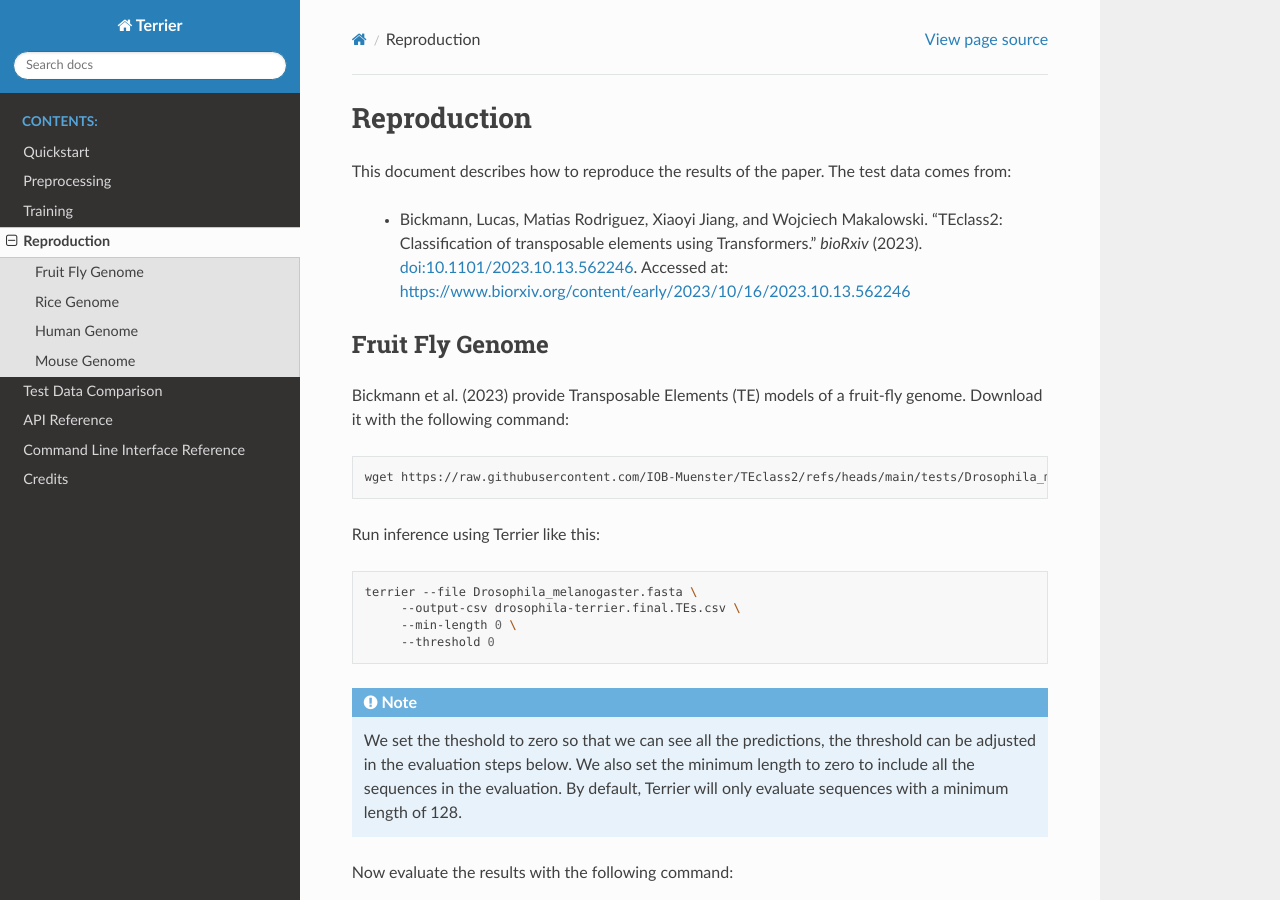
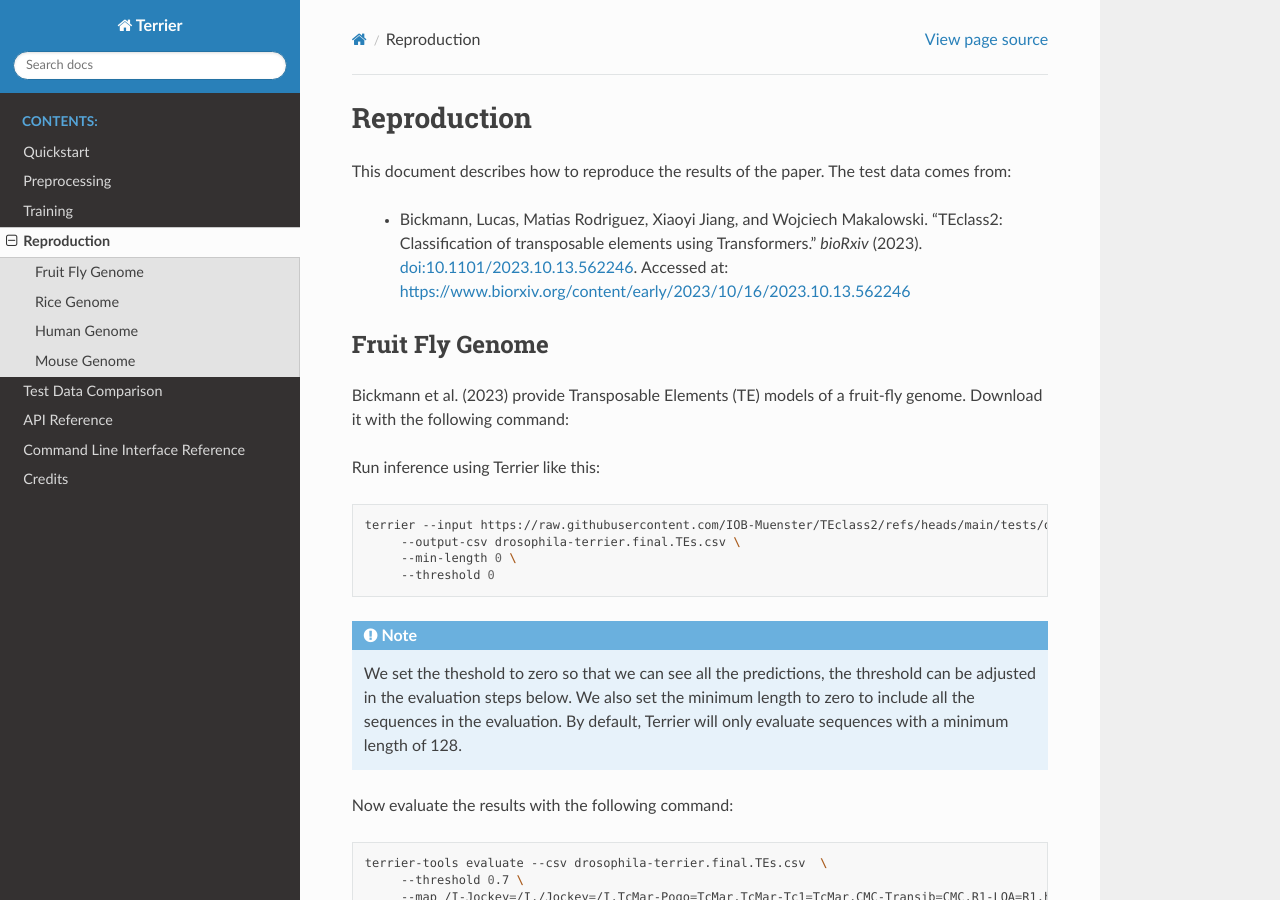
Before and after one commit to rbturnbull/terrier, a Sphinx documentation site: the page built from docs/reproduction.rst, in a window 1280 px wide and 900 px high. Built offline with Sphinx 7.4.7 and the Read the Docs theme 3.1.0, drawn with Linux system fonts in a browser that asks for light colours; some of the changed text lies outside the part shown.

```diff
--- a/docs/reproduction.rst
+++ b/docs/reproduction.rst
@@ -15,15 +15,12 @@ Fruit Fly Genome
 
 Bickmann et al. (2023) provide Transposable Elements (TE) models of a fruit-fly genome. Download it with the following command:
 
-.. code-block:: bash
-
-   wget https://raw.githubusercontent.com/IOB-Muenster/TEclass2/refs/heads/main/tests/Drosophila_melanogaster.fasta
 
 Run inference using Terrier like this:
 
 .. code-block:: bash
 
-   terrier --file Drosophila_melanogaster.fasta \
+   terrier --input https://raw.githubusercontent.com/IOB-Muenster/TEclass2/refs/heads/main/tests/drosophila.final.TEs.fa \
         --output-csv drosophila-terrier.final.TEs.csv \
         --min-length 0 \
         --threshold 0
@@ -108,15 +105,12 @@ Rice Genome
 
 Bickmann et al. (2023) also provide Transposable Elements (TE) models of a rice genome. Download it with the following command:
 
-.. code-block:: bash
-
-   wget https://raw.githubusercontent.com/IOB-Muenster/TEclass2/refs/heads/main/tests/Oryza_sativa.fasta
-
 Run inference using Terrier like this:
 
 .. code-block:: bash
 
-   terrier --file Oryza_sativa.fasta --output-csv oryza-terrier.final.TEs.csv --threshold 0
+   terrier --intput https://raw.githubusercontent.com/IOB-Muenster/TEclass2/refs/heads/main/tests/oryza.final.TEs.fa \
+       --output-csv oryza-terrier.final.TEs.csv --threshold 0
 
 .. note::
 
@@ -203,7 +197,7 @@ Run inference using Terrier like this:
 
 .. code-block:: bash
 
-   terrier --file Homo_sapiens.fasta --output-csv Terrier-human.csv --threshold 0
+   terrier --input Homo_sapiens.fasta --output-csv Terrier-human.csv --threshold 0
 
 
 Now evaluate the results with the following command:
@@ -243,7 +237,7 @@ Run inference using Terrier like this:
 
 .. code-block:: bash
 
-   terrier --file Mus_musculus.fasta --output-csv Terrier-mouse.csv --threshold 0
+   terrier --input Mus_musculus.fasta --output-csv Terrier-mouse.csv --threshold 0
 
 
 Now evaluate the results with the following command:
--- a/docs/training.rst
+++ b/docs/training.rst
@@ -7,7 +7,7 @@ After performing the instructions on the :ref:`preprocessing:Preprocessing` page
 
 To train Terrier, you will need to use the `terrier-tools` CLI utility.
 
-To use the same hyperparameters as in the main release of Terrier, you can run the following command:
+To train with the default settings of Terrier, you can run the following command:
 
 .. code-block:: bash
 
```
Also changed, not shown: README.rst (+9 -3 lines).
